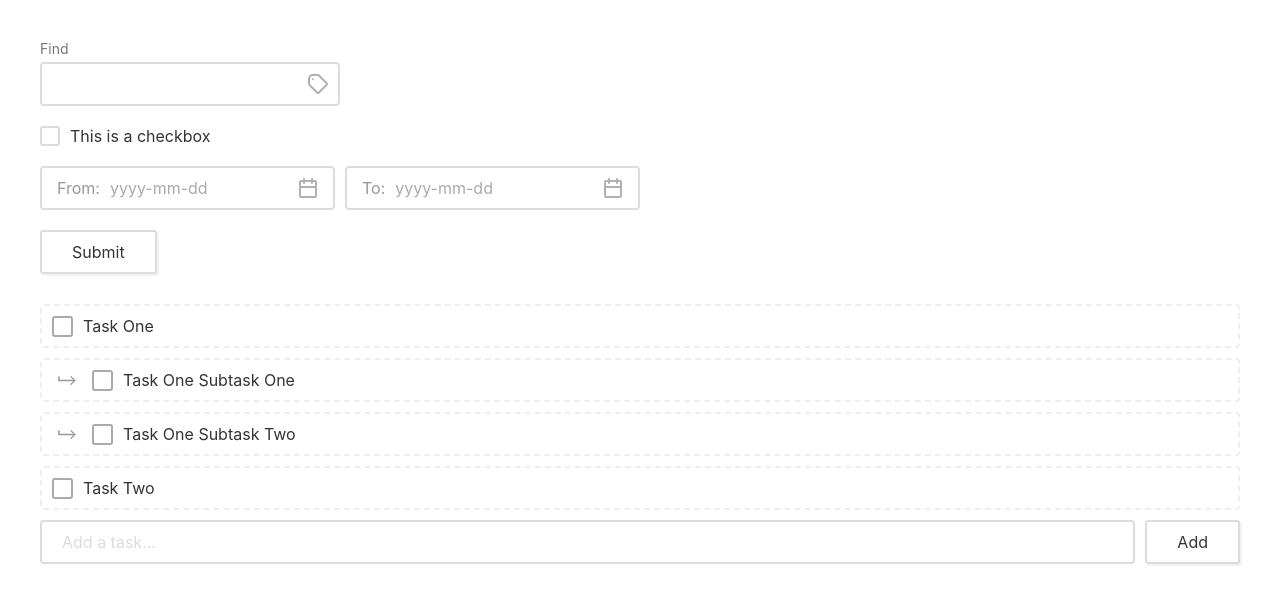
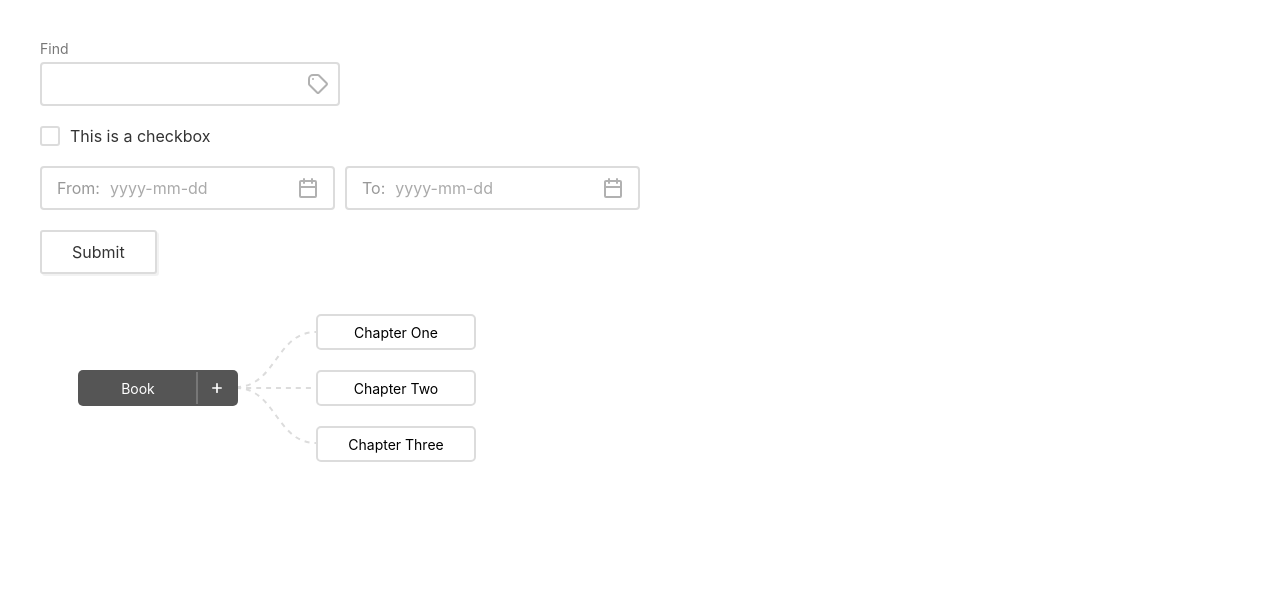
Before and after one commit to shustudios/penciller, a Vue app: page / in a window 1280 px wide. Shown: the top 604 px of the page. Built offline with nearby package versions, Linux system fonts and the light colour scheme.

Commit message:
- ux updates

```diff
--- a/src/App.vue
+++ b/src/App.vue
@@ -4,7 +4,7 @@
     <ui-field type="checkbox" name="checkbox" label="This is a checkbox" />
     <ui-field type="daterange" name="daterange" />
     <ui-submit label="Submit" name="submit" />
-    <ui-tasklist :value="tasks" @input="handleInput" />
+    <ui-tree :options="tree" editable="true" />
   </ui-form>
 </template>
 
@@ -37,6 +37,23 @@ export default {
           subtasks: [],
         },
       ],
+      tree: {
+        label: 'Book',
+        children: [
+          {
+            label: 'Chapter One',
+            children: [
+              { label: 'Paragraph One' },
+              { label: 'Paragraph Two' },
+              { label: 'Paragraph Three' },
+              { label: 'Paragraph Four' },
+              { label: 'Paragraph Five' },
+            ]
+          },
+          { label: 'Chapter Two' },
+          { label: 'Chapter Three' },
+        ]
+      }
     }
   },
   methods: {
--- a/src/components/ui-field/ui-field-tags.vue
+++ b/src/components/ui-field/ui-field-tags.vue
@@ -324,7 +324,7 @@ export default {
 
       for (let tagsIdx=0; tagsIdx<this.tags.length; tagsIdx++) {
         if (this.format === 'object') {
-          if (this.tags[tagsIdx].label === result.value) {
+          if (this.tags[tagsIdx].value === result.value) {
             output += ' --selected'
           }
         } else {
--- a/src/components/ui-tasklist/ui-task.vue
+++ b/src/components/ui-tasklist/ui-task.vue
@@ -135,7 +135,7 @@ export default {
       e.preventDefault()
 
       if (e.shiftKey) {
-        this.$emit('append', '', this.idx)
+        this.$emit('append', '', this.idx, this.subIdx)
       } else {
         this.$emit('add', '', this.idx)
       }
--- a/src/components/ui-tasklist/ui-tasklist.vue
+++ b/src/components/ui-tasklist/ui-tasklist.vue
@@ -361,12 +361,17 @@ export default {
     handleAdd (newValue, taskIdx) {
       this.insertTask(newValue, taskIdx + 1, null, true)
     },
-    handleAppend (newValue, taskIdx) {
-      let subtaskIdx = 0
+    handleAppend (newValue, taskIdx, subtaskIdx) {
+      if (subtaskIdx === null) {
+        subtaskIdx = 0
+      } else {
+        if (subtaskIdx > this.localValue[taskIdx].subtasks.length - 1) {
+          subtaskIdx = this.localValue[taskIdx].subtasks.length
+        } else {
+          subtaskIdx++
+        }
+      }
 
-      if (this.localValue[taskIdx].subtasks.length > 0) {
-        subtaskIdx = this.localValue[taskIdx].subtasks.length
-      }
       this.insertTask(newValue, taskIdx, subtaskIdx, true)
     },
     handleRemove (taskIdx, subtaskIdx) {
```
Lines whose indentation alone changed are shown as unchanged.
